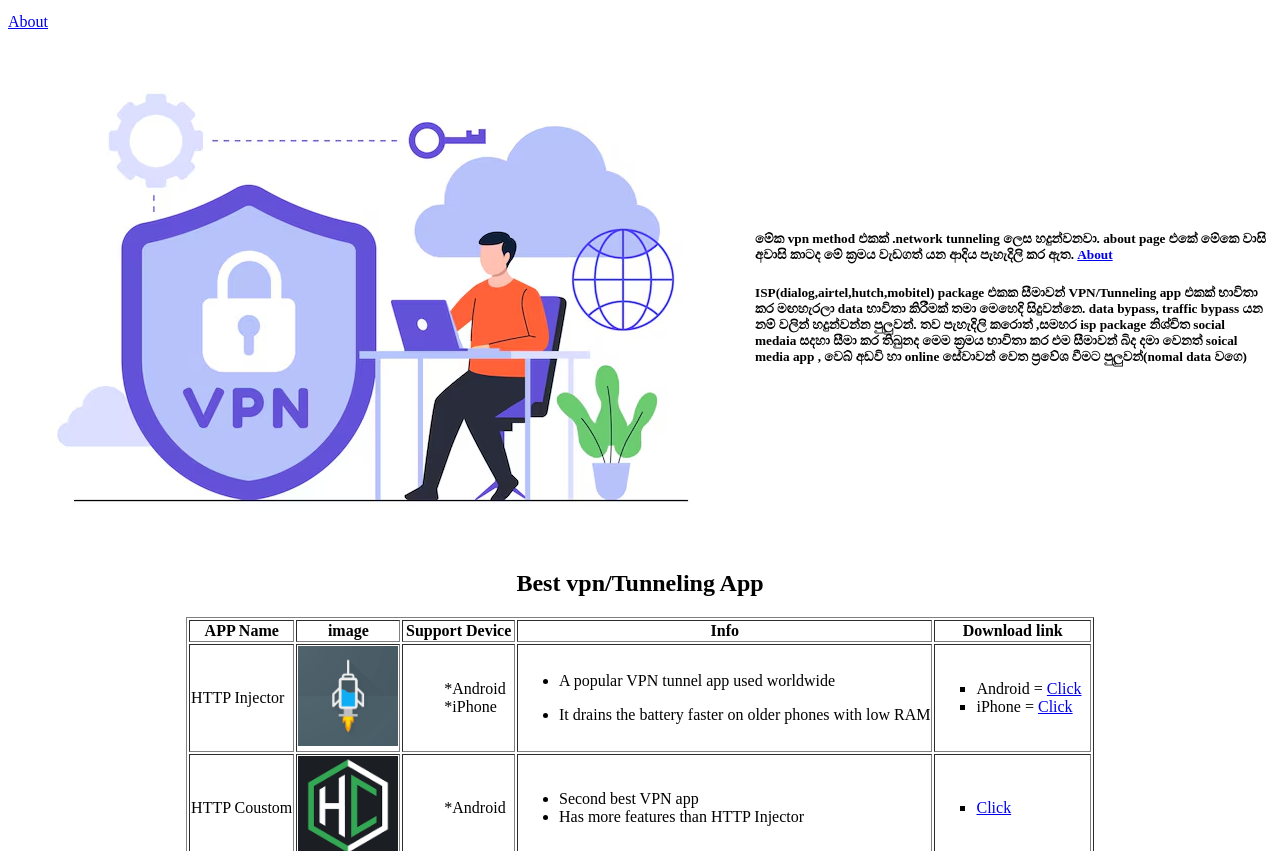
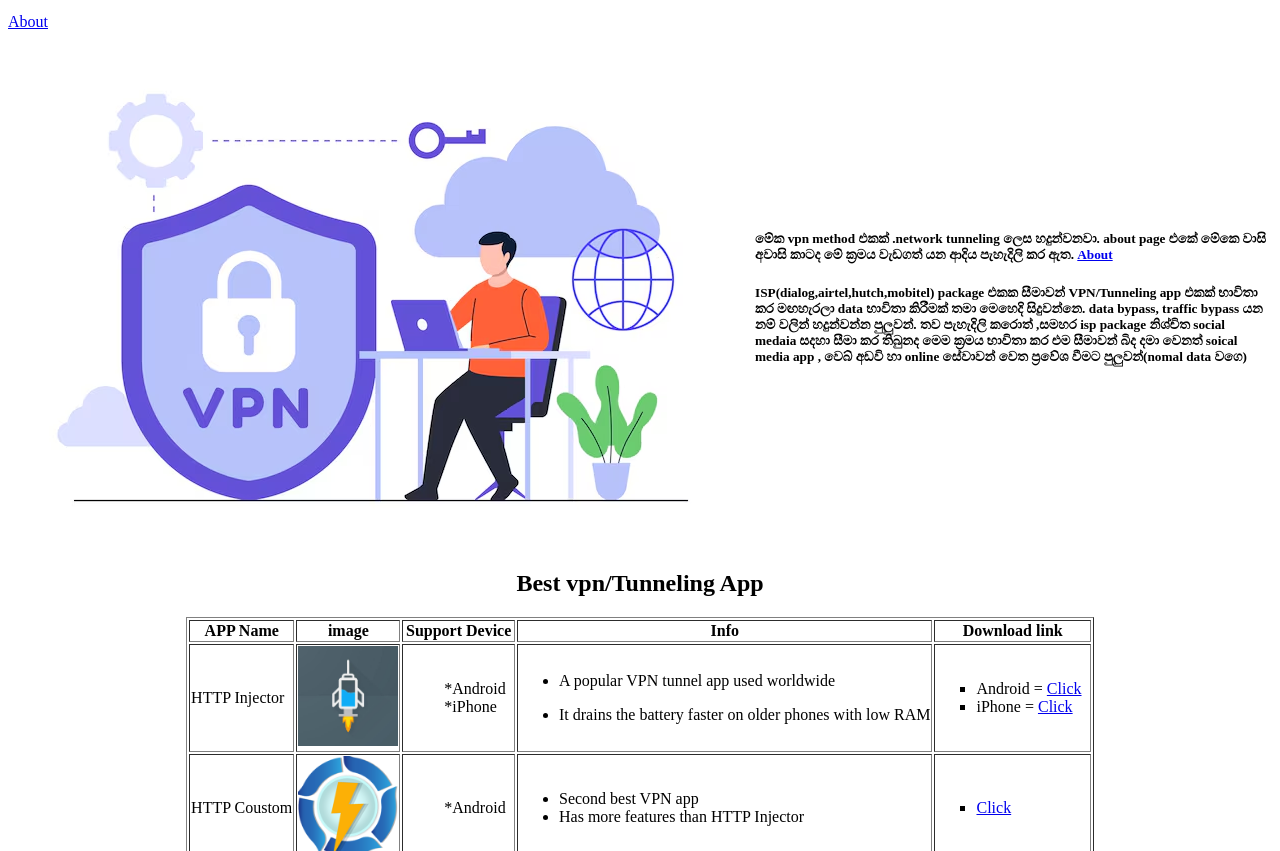
Before and after one commit to tharu12sa/My-Site, a plain HTML site: page index.html in a window 1280 px wide. Shown: the part 101-952 px from the top of the page. Drawn offline with Linux system fonts and the light colour scheme.

Commit message:
fix: update image source for HTTP Custom app in index.html

```diff
--- a/index.html
+++ b/index.html
@@ -87,7 +87,7 @@
             </tr>
             <tr>
                 <td>HTTP Coustom</td>
-                <td><img width="100" src="image/HTTP Custom.png" alt=""></td>
+                <td><img width="100" src="image/Netch.png" alt=""></td>
                 <td>
                     <ul type="none">
                         <li>*Android</li>
```
